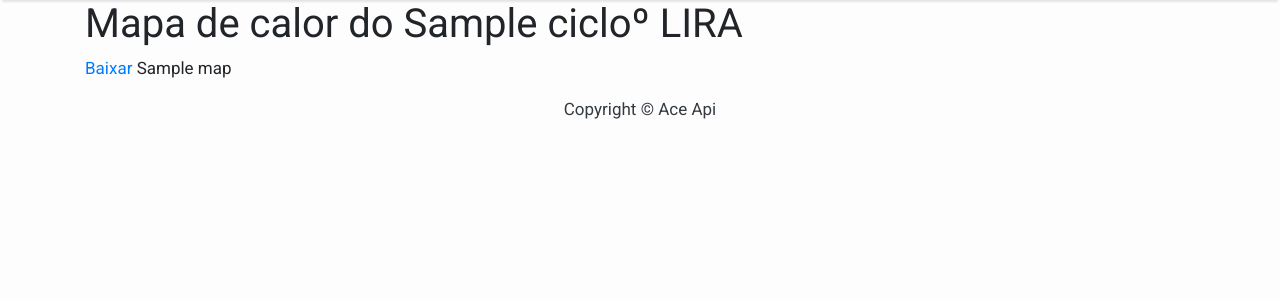
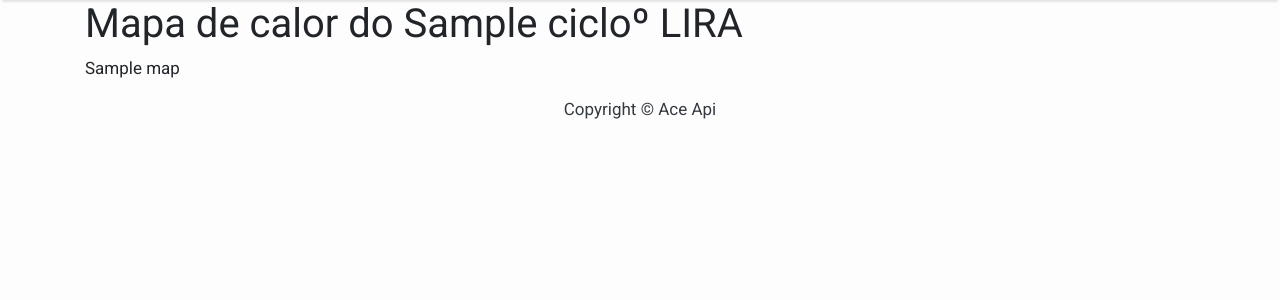
Before and after one commit to FlaviodosSantos/crud_django_para_teste, a Django app: template templates/mapcaico.html in a window 1280 px wide. Shown: the part 58-358 px from the top of the page. Run offline with Django 4.2, Linux system fonts and the light colour scheme; the template is opened without the code that fills it: most values are stand-ins (such as "Sample title", 1, 10 or a date in 2020); some libraries are stand-ins or nearby versions.

Commit message:
mod readme e mapa (#10)

```diff
--- a/templates/mapcaico.html
+++ b/templates/mapcaico.html
@@ -3,7 +3,7 @@
 {% block content %}
 <div class="container">
     <h1>Mapa de calor do {{ciclo}}º LIRA</h1>
-    <a href="mapas/mapa_do_ciclo_{{ciclo}}.html" download>Baixar</a>
+
     {{ map|safe }}
 
 </div>
```
Also changed, not shown: README.md.
